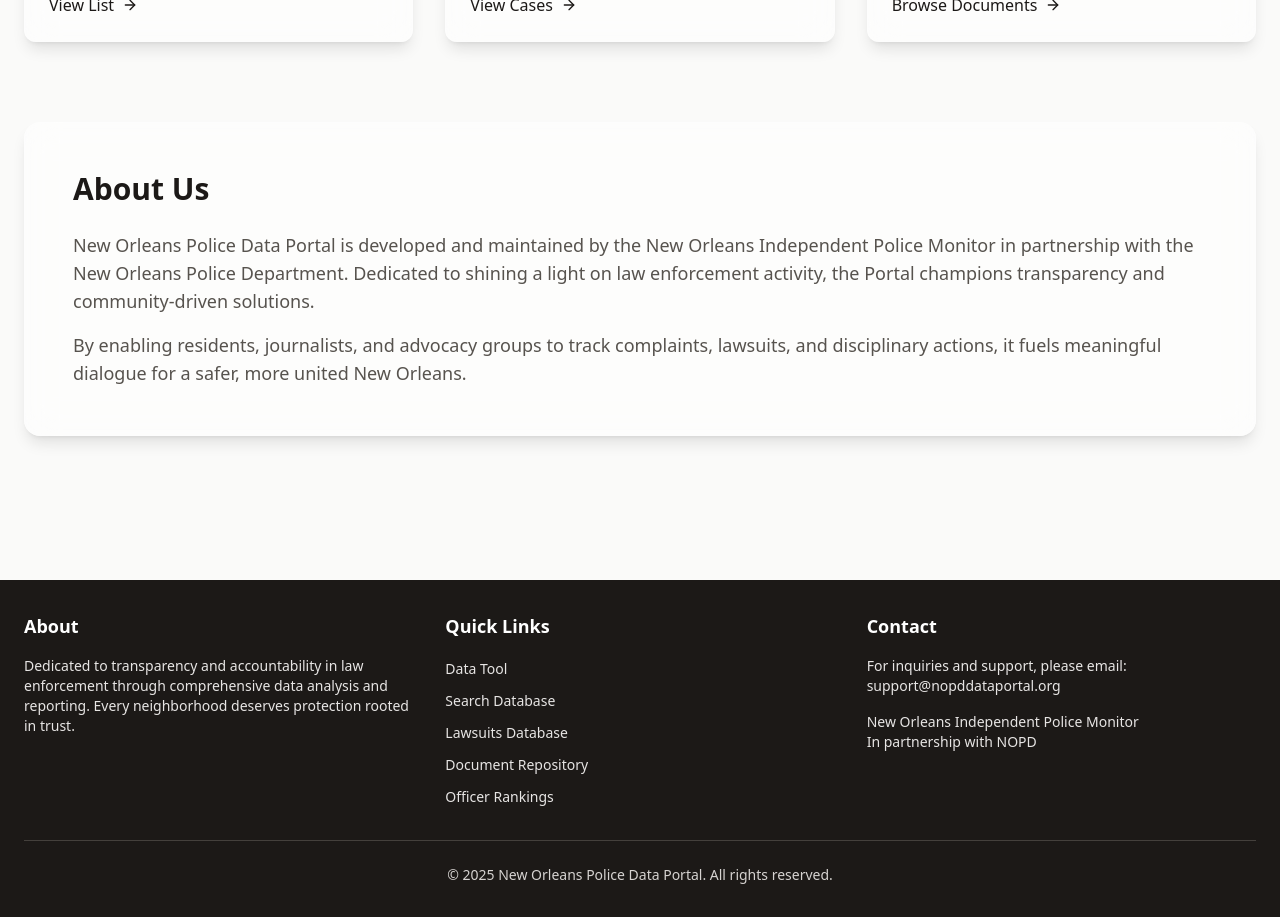
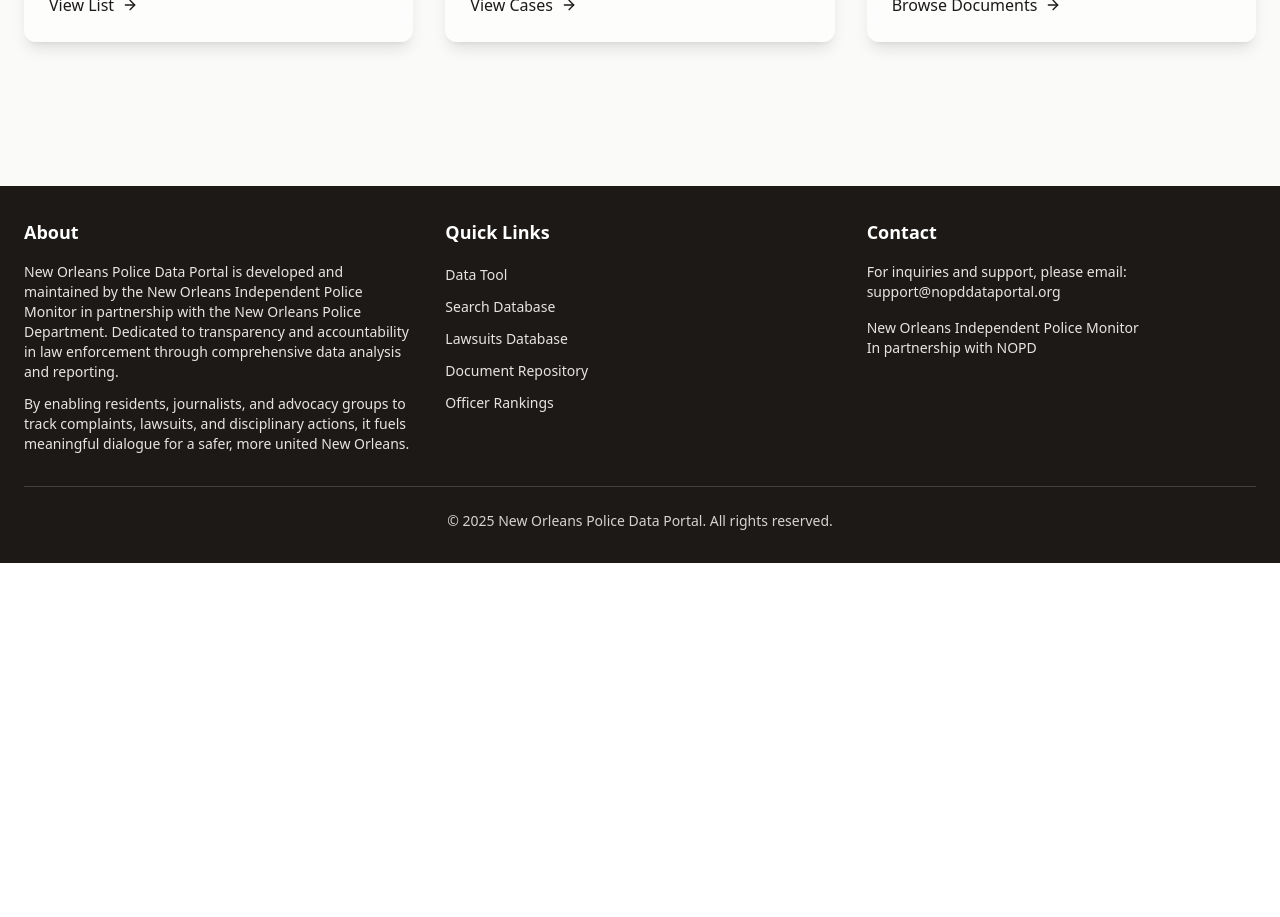
Before and after one commit to orshaygroup/police-data-portal, a React (Vite) app: page / in a window 1280 px wide. Shown: the part 1260-2177 px from the top of the page. After the commit the page ends 1823 px from the top, so only its background shows below. Built offline with nearby package versions, Linux system fonts and the light colour scheme.

Commit message:
Remove About Us section
Move the content of the About Us section to the footer.

```diff
--- a/src/components/layout/Footer.tsx
+++ b/src/components/layout/Footer.tsx
@@ -9,9 +9,13 @@ const Footer = () => {
         <div className="grid grid-cols-1 md:grid-cols-3 gap-8">
           <div>
             <h3 className="text-lg font-semibold mb-4">About</h3>
+            <p className="text-portal-200 text-sm mb-3">
+              New Orleans Police Data Portal is developed and maintained by the New Orleans Independent Police Monitor
+              in partnership with the New Orleans Police Department. Dedicated to transparency and accountability in law enforcement through comprehensive data analysis and reporting.
+            </p>
             <p className="text-portal-200 text-sm">
-              Dedicated to transparency and accountability in law enforcement through comprehensive data analysis and reporting.
-              Every neighborhood deserves protection rooted in trust.
+              By enabling residents, journalists, and advocacy groups to track complaints, lawsuits, and disciplinary actions,
+              it fuels meaningful dialogue for a safer, more united New Orleans.
             </p>
           </div>
           <div>
--- a/src/pages/Index.tsx
+++ b/src/pages/Index.tsx
@@ -98,22 +98,6 @@ const Index = () => {
             </Link>
           </div>
         </div>
-
-        {/* About Us Section */}
-        <section className="mb-20">
-          <div className="glass-panel rounded-2xl p-8 md:p-12">
-            <h2 className="text-3xl font-bold text-portal-900 mb-6">About Us</h2>
-            <p className="text-lg text-portal-600 mb-4">
-              New Orleans Police Data Portal is developed and maintained by the New Orleans Independent Police Monitor
-              in partnership with the New Orleans Police Department. Dedicated to shining a light on law enforcement activity,
-              the Portal champions transparency and community-driven solutions.
-            </p>
-            <p className="text-lg text-portal-600">
-              By enabling residents, journalists, and advocacy groups to track complaints, lawsuits, and disciplinary actions,
-              it fuels meaningful dialogue for a safer, more united New Orleans.
-            </p>
-          </div>
-        </section>
       </div>
     </Layout>
   );
```
